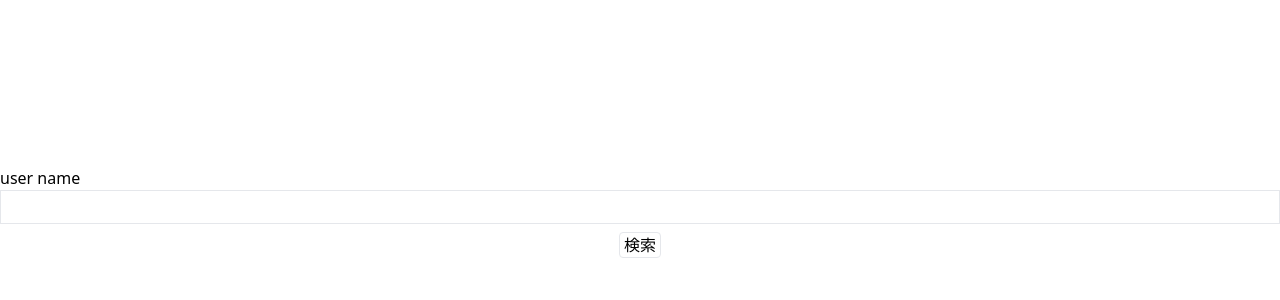
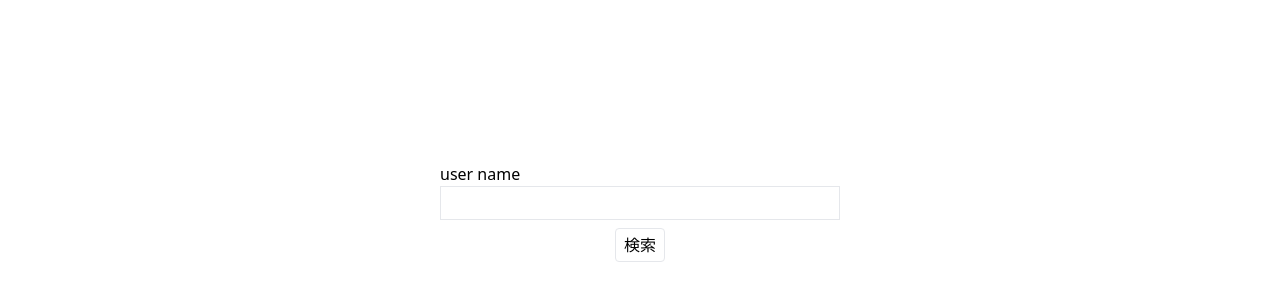
Before and after one commit to hisho/threads-api-playground, a Next.js app: page / in a window 1280 px wide. Shown: the part 188-488 px from the top of the page. Built offline with nearby package versions, Linux system fonts and the light colour scheme.

Commit message:
💄 fixed ui

```diff
--- a/src/app/(basic)/page.tsx
+++ b/src/app/(basic)/page.tsx
@@ -26,7 +26,7 @@ export default function () {
         onSubmit={(e) =>
           startTransition(() => form.handleSubmit((i) => handleSubmit(i))(e))
         }
-        className={'flex w-full max-w-lg flex-col items-center'}
+        className={'flex w-full max-w-100 flex-col items-center'}
       >
         <label className={'flex w-full'} htmlFor={'userName'}>
           user name
@@ -42,7 +42,7 @@ export default function () {
         )}
         <button
           className={cn(
-            'mt-2 rounded border px-1',
+            'mt-2 rounded border px-2 py-1',
             isPending && 'pointer-events-none cursor-progress bg-gray-400'
           )}
           disabled={isPending}
```
